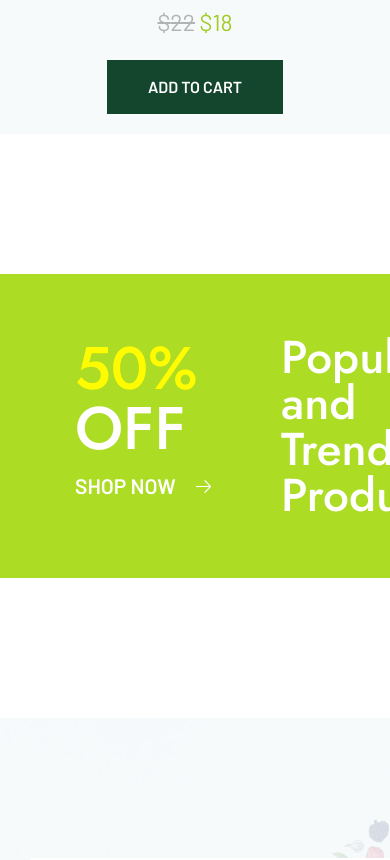
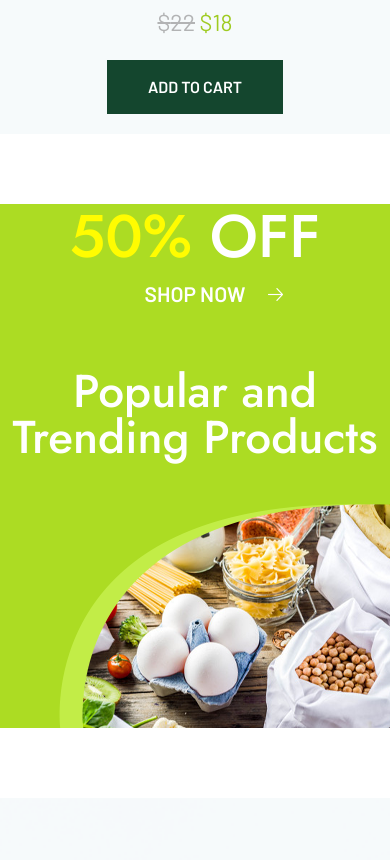
Before and after one commit to ilya-ozerov/groxi, a React (Create React App) app: page /home in a window 390 px wide. Shown: the part 5182-6042 px from the top of the page. Built offline with nearby package versions, Linux system fonts and the light colour scheme.

Commit message:
Added <AdsBanner> adaptive styles of HomePage

```diff
--- a/src/сomponents/pages/HomePage/AdsBanner/AdsBanner.scss
+++ b/src/сomponents/pages/HomePage/AdsBanner/AdsBanner.scss
@@ -1,5 +1,10 @@
 .ads-banner {
     padding: 140px 0px;
+
+    @media (max-width: 1125px) {
+        padding: 70px 0px;
+    }
+
     &__body {
         font-family: "Jost", sans-serif;
         color: #ffffff;
@@ -8,6 +13,18 @@
         grid-template-columns: 1fr 1fr 1fr;
         align-items: center;
         gap: 30px;
+
+        @media (max-width: 1125px) {
+            grid-template-columns: 1fr 1fr;
+            grid-template-rows: 120px 1fr;
+            grid-template-areas: "second second" "first third";
+        }
+        @media (max-width: 767px) {
+            grid-template-columns: 1fr;
+            grid-template-rows: 120px 120px 224px;
+            grid-template-areas: "first" "second" "third";
+            text-align: center;
+        }
     }
     &__column {
         &:nth-child(1) {
@@ -15,6 +32,22 @@
         }
         &:nth-child(2) {
             padding: 60px 0px 60px 0px;
+        }
+
+        @media (max-width: 1125px) {
+            &:nth-child(1) {
+                padding: 0px;
+                grid-area: first;
+            }
+            &:nth-child(2) {
+                padding: 0px;
+                grid-area: second;
+                text-align: center;
+            }
+            &:nth-child(3) {
+                padding: 0px;
+                grid-area: third;
+            }
         }
     }
 
@@ -32,6 +65,12 @@
             text-align: left;
             background: url("../../../../assets/images/adsBanner/rightArrow.png") 75% center no-repeat;
         }
+        @media (max-width: 767px) {
+            button {
+                background-position: 100%;
+                text-align: center;
+            }
+        }
     }
 
     &__title {
@@ -44,5 +83,13 @@
             width: 100%;
             height: 100%;
         }
+        @media (max-width: 767px) {
+            display: grid;
+            align-items: center;
+            justify-content: end;
+            img {
+                max-width: 100%;
+            }
+        }
     }
 }
```
